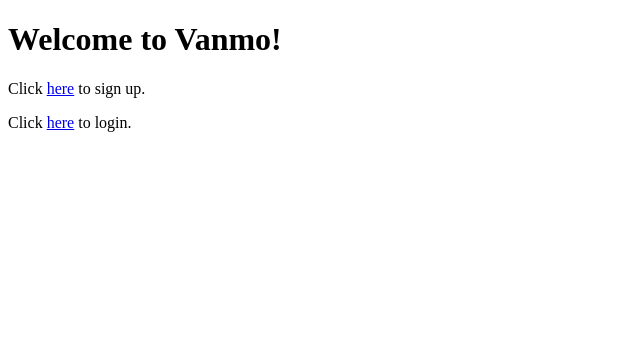
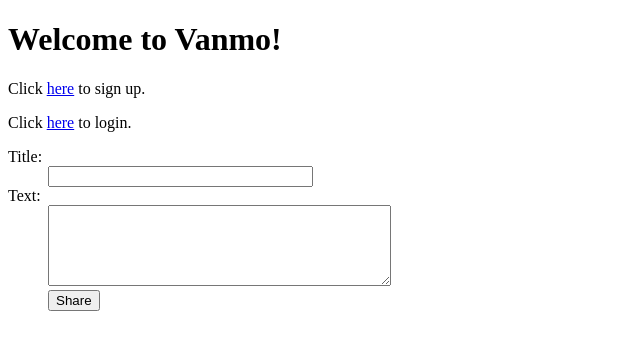
Before and after one commit to danielrojas121/ASE, a Flask app: page / in a window 1280 px wide. Shown: the top 350 px of the page, without its empty margins (0-640 px from the left). Run offline with Flask 2, Linux system fonts and the light colour scheme.

Commit message:
Edits to home

```diff
--- a/hw2-MarissaDaniel/server.py
+++ b/hw2-MarissaDaniel/server.py
@@ -1,13 +1,13 @@
 import os
 from sqlite3 import dbapi2 as sqlite3
-from flask import Flask, render_template, request, g
+from flask import Flask, render_template, request, g, flash
 
 app = Flask(__name__)
 app.config.from_object(__name__)
 app.config["DEBUG"] = True  # Only  include this while you are testing your app
 
 app.config.update(dict(
-    DATABASE=os.path.join(app.root_path, 'flaskr.db'),
+    DATABASE=os.path.join(app.root_path, 'vanmo.db'),
     SECRET_KEY='development key',
     USERNAME='admin',
     PASSWORD='default'
--- a/hw2-MarissaDaniel/templates/home.html
+++ b/hw2-MarissaDaniel/templates/home.html
@@ -8,6 +8,20 @@
 
     <p>Click <a href="/signup">here</a> to sign up.</p>
     <p>Click <a href="/login">here</a> to login.</p>
+    <form action="/home" method="post" class="add-entry">
+    	<dl>
+        <dt>Title:
+        <dd><input type="text" size="30" name="title">
+        <dt>Text:
+        <dd><textarea name="text" rows="5" cols="40"></textarea>
+        <dd><input type="submit" value="Share">
+      </dl>
+    </form>
+    <ul class="logins">
+ 	{% for entry in logins %}
+    <li><h2>{{ entry.username }}</h2>{{ entry.password }}</li>
+  	{% endfor %}
+  	</ul>
 
 </body>
 </html>
```
